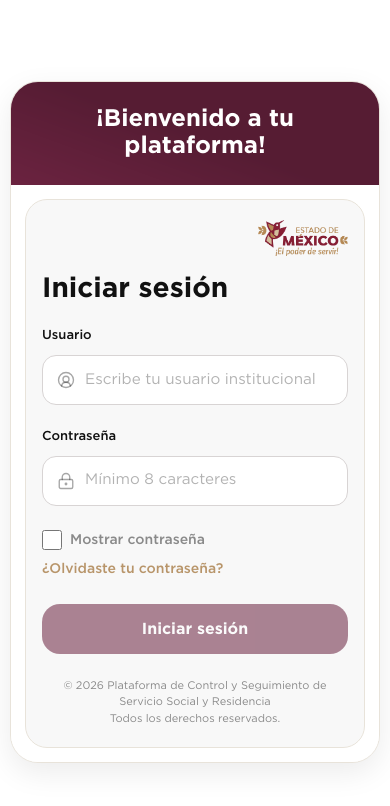
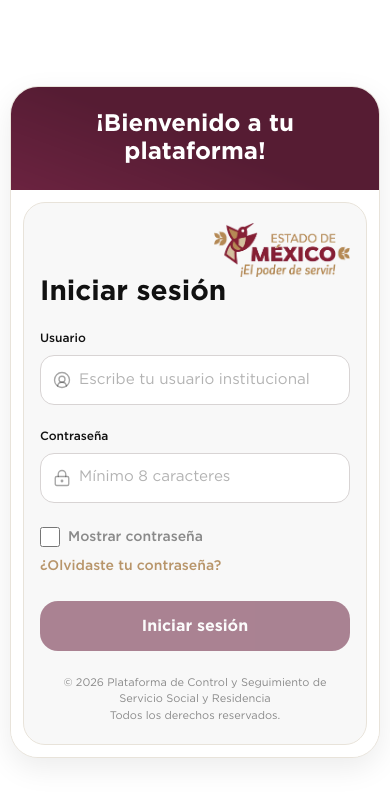
Before and after one commit to mariasan001/front-servicio-social, a Next.js app: page /login in a window 390 px wide. Shown: the top 806 px of the page. Built offline with nearby package versions, Linux system fonts and the light colour scheme.

Commit message:
feat(login): alineando el titulo de loginAside reponsivo

```diff
--- a/src/features/auth/login/LoginAside.module.css
+++ b/src/features/auth/login/LoginAside.module.css
@@ -113,11 +113,14 @@
 
 @media (max-width: 640px) {
   .asideInner {
-    padding: var(--space-7) var(--space-5);
+    padding: var(--space-6) var(--space-4);
   }
 
   .asideTitle {
-    font-size: var(--font-size-3xl);
+    font-size: var(--font-size-2xl);
+  }
+  .asideText {
+    display: none;
   }
 }
 
@@ -145,4 +148,8 @@
   .asideTitle {
     font-size: var(--font-size-xl);
   }
+
+  .asideText {
+    display: none;
+  }
 }
--- a/src/features/auth/login/LoginForm.module.css
+++ b/src/features/auth/login/LoginForm.module.css
@@ -6,10 +6,10 @@
 
 .logoImage {
   position: absolute;
-  top: 25px;
-  right: 46px;
-  width: auto;
-  height: 48px;
+  top: var(--space-6);
+  right: var(--space-12);
+  width: 180px;
+  height: auto;
   object-fit: contain;
 }
 
@@ -53,10 +53,15 @@
 }
 
 .checkbox {
-  width: 20px;
-  height: 20px;
+  width: var(--space-5);
+  height: var(--space-5);
   accent-color: var(--color-vino-login);
   cursor: pointer;
+}
+
+.checkbox:focus-visible {
+  outline: 3px solid var(--color-dorado);
+  outline-offset: var(--space-1);
 }
 
 .checkText {
@@ -84,7 +89,7 @@
 .forgotText:focus-visible {
   outline: 2px solid var(--color-vino-login);
   outline-offset: 4px;
-  border-radius: 4px;
+  border-radius: var(--radius-sm);
 }
 
 .fieldError {
@@ -105,9 +110,9 @@
 
 @media (max-width: 640px) {
   .logoImage {
-    top: 22px;
-    right: 20px;
-    height: 40px;
+    top: var(--space-5);
+    right: var(--space-5);
+    width: 150px;
   }
 
   .loginHeader {
@@ -126,9 +131,9 @@
 
 @media (max-width: 480px) {
   .logoImage {
-    top: 20px;
-    right: 16px;
-    height: 36px;
+    top: var(--space-5);
+    right: var(--space-4);
+    width: 136px;
   }
 
   .loginHeader {
--- a/src/features/auth/login/LoginForm.tsx
+++ b/src/features/auth/login/LoginForm.tsx
@@ -2,7 +2,7 @@
 
 import Image from "next/image";
 import Link from "next/link";
-import { UserCircle2Icon, LockKeyhole } from "lucide-react";
+import { UserCircle2Icon, LockKeyhole } from "@/shared/icons";
 
 import authFormStyles from "@/features/auth/styles/AuthForm.module.css";
 import { useLoginFormUi } from "./hooks/useLoginFormUi";
--- a/src/features/auth/register/RegisterAside.tsx
+++ b/src/features/auth/register/RegisterAside.tsx
@@ -1,8 +1,6 @@
 // src/features/auth/register/RegisterAside.tsx
 import Image from 'next/image'
 import styles from './RegisterAside.module.css'
-import IconRegister from '@/../public/img/register/IconoRegister.svg'
-import IconFlor from '@/../public/img/register/IconFlor.svg'
 
 
 
@@ -16,10 +14,10 @@ export function RegisterAside() {
 
           <div className={styles.asideIllustrationBox}>
             <Image
-              src={IconRegister}
+              src="/img/register/IconoRegister.svg"
               alt="Ilustración decorativa de registro"
-              width={560}
-              height={441}
+              width={574}
+              height={452}
               className={styles.asideIllustrationImage}
               loading="eager"
               style={{ maxWidth: "100%", height: "auto" }}
@@ -29,16 +27,20 @@ export function RegisterAside() {
 
         <div className={styles.asideCopy}>
           <Image
-            src={IconFlor}
+            src="/img/register/IconFlor.svg"
             alt=""
             aria-hidden="true"
+            width={119}
+            height={200}
             className={`${styles.flower} ${styles.flowerLeft}`}
           />
 
           <Image
-            src={IconFlor}
+            src="/img/register/IconFlor.svg"
             alt=""
             aria-hidden="true"
+            width={119}
+            height={200}
             className={`${styles.flower} ${styles.flowerRight}`}
           />
 
--- a/src/features/auth/resetpassword/ResetAside.tsx
+++ b/src/features/auth/resetpassword/ResetAside.tsx
@@ -1,8 +1,6 @@
 
 import Image from 'next/image'
 import styles from './ResetAside.module.css'
-import IconRegister from '@/../public/img/resetPassword/IconPassword.svg'
-import IconFlor from '@/../public/img/resetPassword/IconFlor.svg'
 
 
 export function ResetAside() {
@@ -16,10 +14,10 @@ export function ResetAside() {
 
                     <div className={styles.asideIllustrationBox}>
                         <Image
-                            src={IconRegister}
+                            src="/img/resetPassword/IconPassword.svg"
                             alt="Ilustración decorativa de registro"
-                            width={400}
-                            height={438}
+                            width={731}
+                            height={800}
                             className={styles.asideIllustrationImage}
                             loading="eager"
                             style={{ maxWidth: "100%", height: "auto" }}
@@ -29,16 +27,20 @@ export function ResetAside() {
 
                 <div className={styles.asideCopy}>
                     <Image
-                        src={IconFlor}
+                        src="/img/resetPassword/IconFlor.svg"
                         alt=""
                         aria-hidden="true"
+                        width={119}
+                        height={200}
                         className={`${styles.flower} ${styles.flowerLeft}`}
                     />
 
                     <Image
-                        src={IconFlor}
+                        src="/img/resetPassword/IconFlor.svg"
                         alt=""
                         aria-hidden="true"
+                        width={119}
+                        height={200}
                         className={`${styles.flower} ${styles.flowerRight}`}
                     />
 
--- a/src/features/auth/resetpassword/ResetCodeForm.tsx
+++ b/src/features/auth/resetpassword/ResetCodeForm.tsx
@@ -1,12 +1,11 @@
 import Image from "next/image";
-import { ArrowLeft } from "lucide-react";
+import { ArrowLeft } from "@/shared/icons";
 
 import styles from "./ResetCodeForm.module.css";
 import authFormStyles from "@/features/auth/styles/AuthForm.module.css";
 
 import { VerificationCodeInput } from "@/features/auth/components/VerificationCodeInput";
 
-import iconPassword from "@/../public/img/resetPassword/IconPassword2.svg";
 
 type Props = {
   email: string;
@@ -44,7 +43,7 @@ export function ResetCodeForm({ email, onBack }: Props) {
           </p>
 
           <Image
-            src={iconPassword}
+            src="/img/resetPassword/IconPassword2.svg"
             alt="Ilustración de verificación de código"
             width={261}
             height={343}
--- a/src/features/auth/resetpassword/ResetEmailForm.tsx
+++ b/src/features/auth/resetpassword/ResetEmailForm.tsx
@@ -1,6 +1,6 @@
 import type { FormEvent } from "react";
 import Link from "next/link";
-import { Mail } from "lucide-react";
+import { Mail } from "@/shared/icons";
 
 import authFormStyles from "@/features/auth/styles/AuthForm.module.css";
 import styles from "./ResetEmailForm.module.css";
--- a/src/features/auth/styles/AuthForm.module.css
+++ b/src/features/auth/styles/AuthForm.module.css
@@ -2,7 +2,7 @@
   display: flex;
   align-items: center;
   justify-content: center;
-  padding: 25px;
+  padding: var(--space-6);
   background: var(--color-blanco);
 }
 
@@ -11,21 +11,21 @@
   flex-direction: column;
   width: 100%;
   height: 100%;
-  padding: 25px 46px;
+  padding: var(--space-6) var(--space-12);
   border: 1px solid var(--color-borde-claro);
   border-radius: 28px;
   background: var(--color-gris);
 }
 
 .formHeader {
-  margin-bottom: 28px;
+  margin-bottom: var(--space-8);
 }
 
 
 .title {
-  margin: 0 0 10px;
+  margin: 0 0 var(--space-2);
   color: var(--color-negro);
-  font-size: 34px;
+  font-size: var(--font-size-3xl);
   line-height: 1;
   font-weight: var(--font-weight-bold);
   letter-spacing: 0;
@@ -35,7 +35,7 @@
   max-width: 420px;
   margin: 0;
   color: var(--color-gris-500);
-  font-size: 14px;
+  font-size: var(--font-size-sm);
   line-height: 1.5;
   font-weight: var(--font-weight-regular);
 }
@@ -43,18 +43,18 @@
 .form {
   display: flex;
   flex-direction: column;
-  gap: 24px;
+  gap: var(--space-6);
 }
 
 .fieldGroup {
   display: flex;
   flex-direction: column;
-  gap: 10px;
+  gap: var(--space-2);
 }
 
 .label {
   color: var(--color-negro);
-  font-size: 14px;
+  font-size: var(--font-size-sm);
   line-height: 1.3;
   font-weight: var(--font-weight-medium);
 }
@@ -62,9 +62,9 @@
 .inputWrap {
   display: flex;
   align-items: center;
-  gap: 10px;
+  gap: var(--space-2);
   min-height: 54px;
-  padding: 0 16px;
+  padding: 0 var(--space-4);
   border: 1px solid var(--color-input-border);
   border-radius: 14px;
   background: var(--color-white);
@@ -101,7 +101,7 @@
   outline: 0;
   background: transparent;
   color: var(--color-negro);
-  font-size: 1rem;
+  font-size: var(--font-size-base);
   font-weight: var(--font-weight-regular);
 }
 
@@ -127,6 +127,11 @@
   background: var(--color-vino-login-hover);
 }
 
+.submitButton:focus-visible {
+  outline: 3px solid var(--color-dorado);
+  outline-offset: var(--space-1);
+}
+
 .submitButton:active {
   transform: scale(0.99);
 }
@@ -138,22 +143,22 @@
 
 @media (max-width: 1080px) {
   .formCard {
-    padding: 15px 46px;
+    padding: var(--space-4) var(--space-12);
   }
 
   .formHeader {
-    margin-bottom: 18px;
+    margin-bottom: var(--space-5);
   }
 }
 
 @media (max-width: 640px) {
   .formSide {
-    padding: 18px;
+    padding: var(--space-5);
   }
 
   .formCard {
-    padding: 22px 20px;
-    border-radius: 24px;
+    padding: var(--space-5);
+    border-radius: var(--space-6);
   }
 
   .formHeader {
@@ -162,30 +167,30 @@
 
 
   .title {
-    font-size: 34px;
+    font-size: var(--font-size-3xl);
   }
 
   .subtitle {
-    font-size: 14px;
+    font-size: var(--font-size-sm);
   }
 
   .form {
-    gap: 20px;
+    gap: var(--space-5);
   }
 
   .inputWrap {
     min-height: 54px;
-    padding: 0 14px;
+    padding: 0 var(--space-3);
   }
 }
 
 @media (max-width: 480px) {
   .formSide {
-    padding: 14px;
+    padding: var(--space-3);
   }
 
   .formCard {
-    padding: 20px 16px;
+    padding: var(--space-5) var(--space-4);
     border-radius: 22px;
   }
 
@@ -200,7 +205,7 @@
   }
 
   .subtitle {
-    font-size: 13px;
+    font-size: var(--font-size-xs);
     line-height: 1.45;
   }
 
@@ -209,12 +214,12 @@
   }
 
   .label {
-    font-size: 13px;
+    font-size: var(--font-size-xs);
   }
 
   .inputWrap {
     min-height: 50px;
-    padding: 0 14px;
+    padding: 0 var(--space-3);
   }
 
   .input {
@@ -223,7 +228,7 @@
 
   .submitButton {
     min-height: 50px;
-    font-size: 1rem;
+    font-size: var(--font-size-base);
   }
 }
 
@@ -238,11 +243,11 @@
   }
 
   .title {
-    font-size: 24px;
+    font-size: var(--font-size-2xl);
   }
 
   .subtitle {
-    font-size: 12px;
+    font-size: var(--font-size-xs);
   }
 
   .submitButton {
@@ -252,7 +257,7 @@
 
 @media (max-width: 320px) {
   .formCard {
-    padding: 16px 12px;
+    padding: var(--space-4) var(--space-3);
   }
 
   .title {
@@ -261,12 +266,12 @@
 
   .subtitle,
   .label {
-    font-size: 12px;
+    font-size: var(--font-size-xs);
   }
 
   .inputWrap {
     min-height: 46px;
-    padding: 0 12px;
+    padding: 0 var(--space-3);
   }
 
   .inputIconSvg {
--- a/src/shared/icons/index.ts
+++ b/src/shared/icons/index.ts
@@ -1 +1,10 @@
-export { Menu, Minus, LogIn, UserPlus } from "lucide-react";
+export {
+  Menu,
+  Minus,
+  LogIn,
+  UserPlus,
+  UserCircle2Icon,
+  LockKeyhole,
+  ArrowLeft,
+  Mail,
+} from "lucide-react";
```
